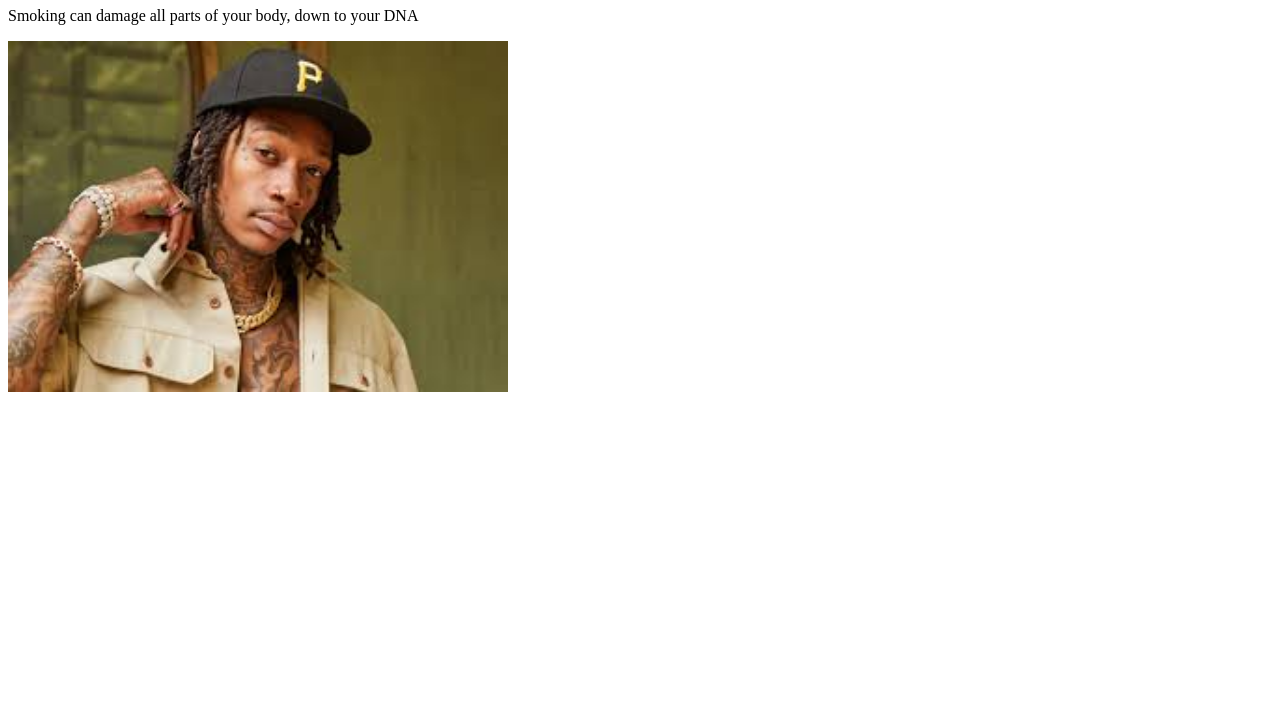
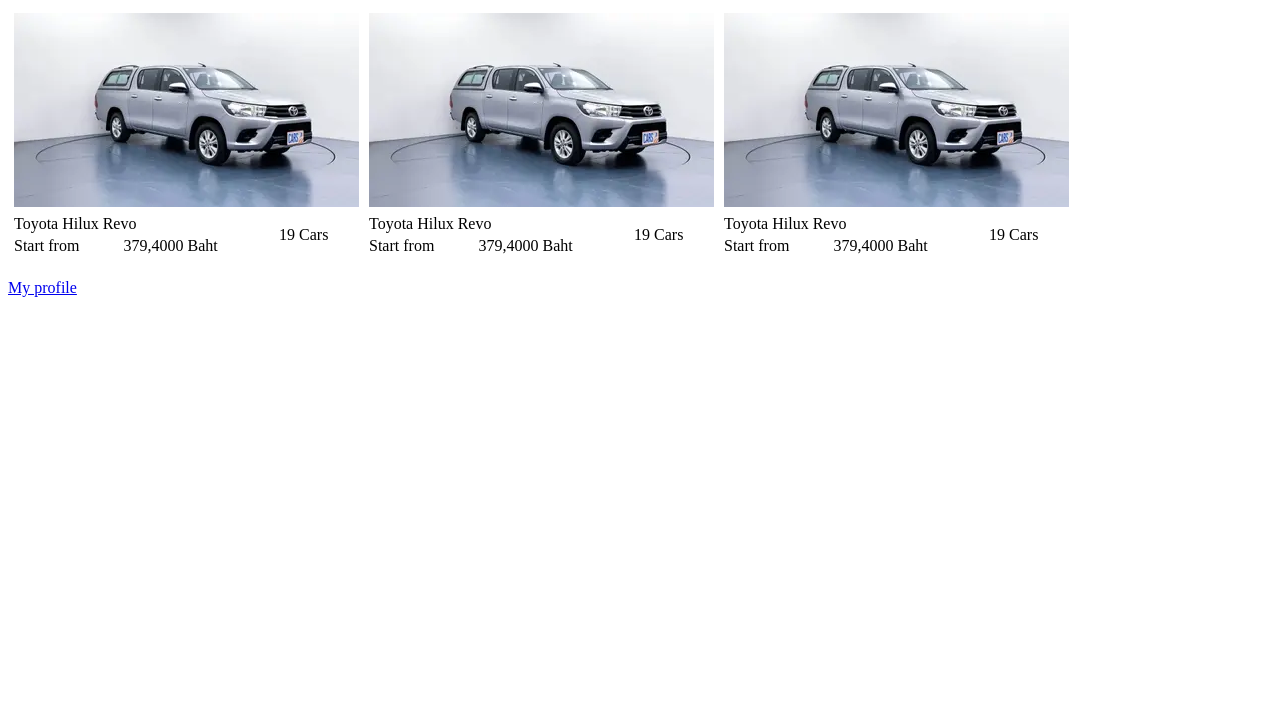
Before and after one commit to SaiNaingYiTun/SaiNaingYiTun.github.io, a plain HTML site: page index.html in a window 1280 px wide. Shown: the part 73-800 px from the top of the page. Drawn offline with Linux system fonts and the light colour scheme.

Commit message:
Replaced with Carada

```diff
--- a/index.html
+++ b/index.html
@@ -1,11 +1,96 @@
 <!DOCTYPE html>
-<html>
-    <head>
-        <title>Sai Home</title>
-    </head>
+<html lang="en" xmlns:mso="urn:schemas-microsoft-com:office:office" xmlns:msdt="uuid:C2F41010-65B3-11d1-A29F-00AA00C14882">
+
+<head>
+  <title>Carada</title>
+
+<!--[if gte mso 9]><xml>
+<mso:CustomDocumentProperties>
+<mso:xd_Signature msdt:dt="string"></mso:xd_Signature>
+<mso:display_urn_x003a_schemas-microsoft-com_x003a_office_x003a_office_x0023_Editor msdt:dt="string">CHAYAPOL MOEMENG</mso:display_urn_x003a_schemas-microsoft-com_x003a_office_x003a_office_x0023_Editor>
+<mso:Order msdt:dt="string">300.000000000000</mso:Order>
+<mso:display_urn_x003a_schemas-microsoft-com_x003a_office_x003a_office_x0023_Author msdt:dt="string">CHAYAPOL MOEMENG</mso:display_urn_x003a_schemas-microsoft-com_x003a_office_x003a_office_x0023_Author>
+<mso:xd_ProgID msdt:dt="string"></mso:xd_ProgID>
+<mso:_ExtendedDescription msdt:dt="string"></mso:_ExtendedDescription>
+<mso:ComplianceAssetId msdt:dt="string"></mso:ComplianceAssetId>
+<mso:TemplateUrl msdt:dt="string"></mso:TemplateUrl>
+<mso:ContentTypeId msdt:dt="string">0x0101009FF7D1E89D0B8D439BF6074909CECEB2</mso:ContentTypeId>
+<mso:TriggerFlowInfo msdt:dt="string"></mso:TriggerFlowInfo>
+<mso:_SourceUrl msdt:dt="string"></mso:_SourceUrl>
+<mso:_SharedFileIndex msdt:dt="string"></mso:_SharedFileIndex>
+</mso:CustomDocumentProperties>
+</xml><![endif]-->
+</head>
+
 <body>
-    <h1>Welcome to my website</h1>
-    <p>Smoking can damage all parts of your body, down to your DNA</p>
-    <img src="wi.jpg"width="500"  alt="Wiz">
+  <h1>Top Used Cars</h1>
+  <table>
+    <thead>
+
+    </thead>
+    <tbody>
+      <tr>
+        <td>
+          <table border="0">
+            <tr>
+              <td colspan="3">
+                <img src="/img/car.webp">
+              </td>
+            </tr>
+            <tr>
+              <td colspan="2">Toyota Hilux Revo</td>
+              <td rowspan="2">19 Cars</td>
+            </tr>
+            <tr>
+              <td>Start from</td>
+              <td>379,4000 Baht</td>
+            </tr>
+          </table>
+        </td>
+
+        <td>
+          <table border="0">
+            <tr>
+              <td colspan="3">
+                <img src="/img/car.webp">
+              </td>
+            </tr>
+            <tr>
+              <td colspan="2">Toyota Hilux Revo</td>
+              <td rowspan="2">19 Cars</td>
+            </tr>
+            <tr>
+              <td>Start from</td>
+              <td>379,4000 Baht</td>
+            </tr>
+          </table>
+        </td>
+
+        <td>
+          <table border="0">
+            <tr>
+              <td colspan="3">
+                <img src="/img/car.webp">
+              </td>
+            </tr>
+            <tr>
+              <td colspan="2">Toyota Hilux Revo</td>
+              <td rowspan="2">19 Cars</td>
+            </tr>
+            <tr>
+              <td>Start from</td>
+              <td>379,4000 Baht</td>
+            </tr>
+          </table>
+        </td>
+
+      </tr>
+    </tbody>
+  </table>
+
 </body>
+<br>
+<footer>
+  <a href="about.html">My profile</a>
+</footer>
 </html>
```
Also changed, not shown: about.html (added, +67 -0 lines), img/MESSI.jpg (added), img/background.avif (added), img/car.webp (added), img/images.jpg (added), wi.jpg (deleted), 1 other file.
